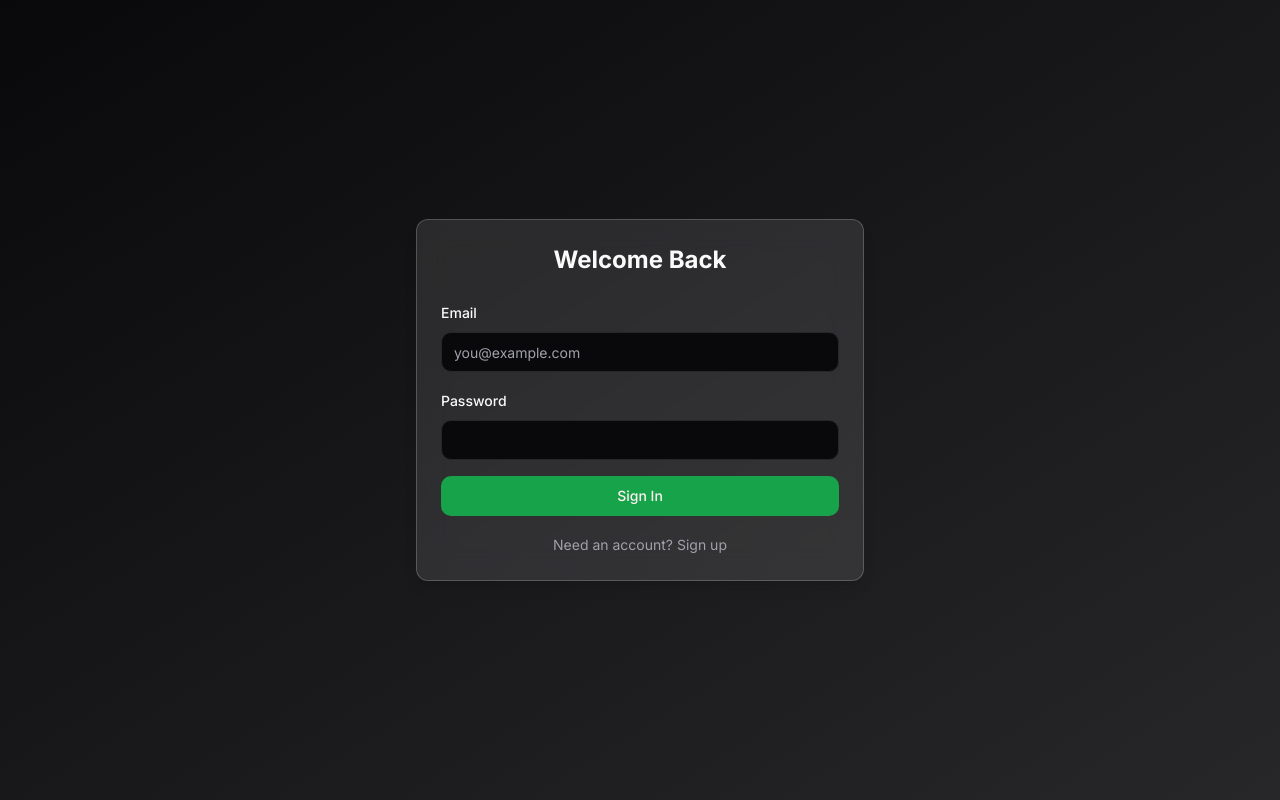
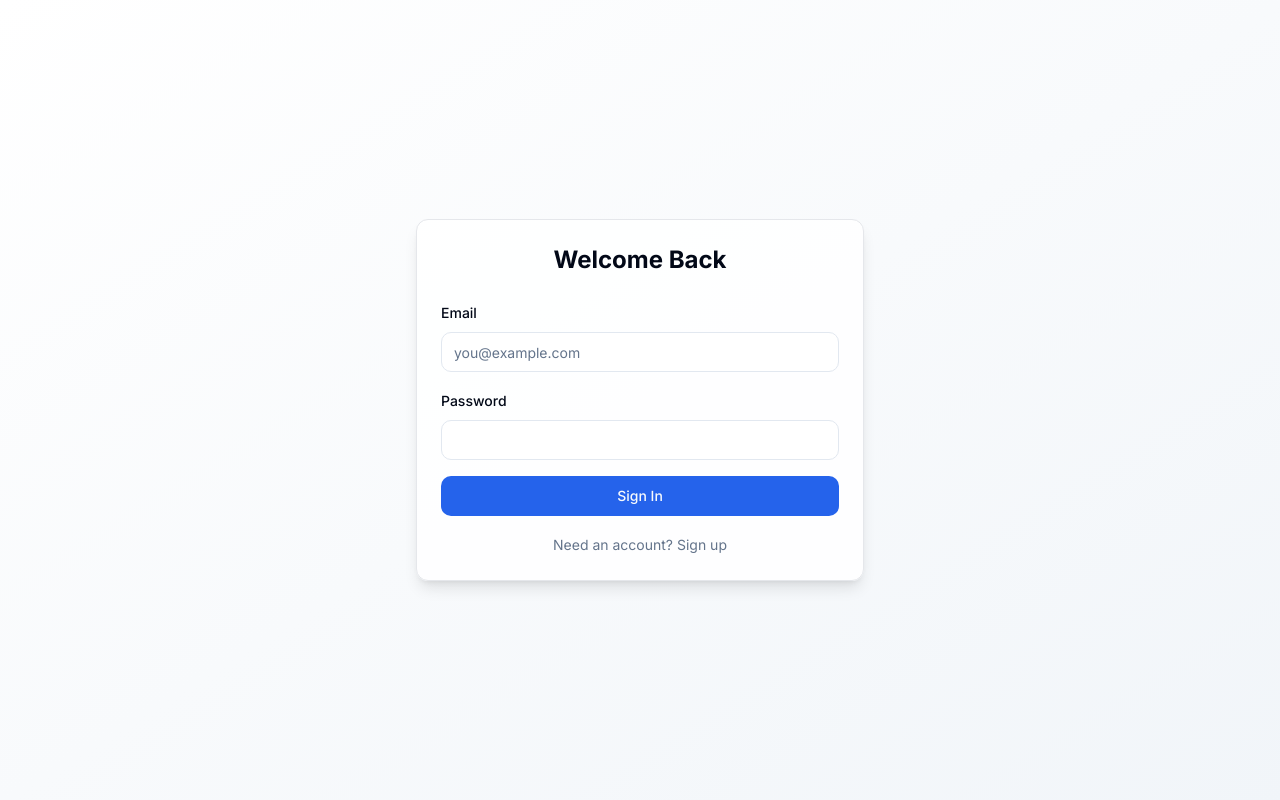
Before and after one commit to HelloWorld-Matt/auto-apply, a React (Vite) app: page /auth in a window 1280 px wide. Built offline with nearby package versions, Linux system fonts and the light colour scheme.

Commit message:
Update styling and app name
- Undid color changes, potentially added theme toggle.
- Changed main color to blue.
- Renamed app to AutoApply.

```diff
--- a/src/components/JobDashboard.tsx
+++ b/src/components/JobDashboard.tsx
@@ -25,41 +25,41 @@ const JobDashboard = () => {
   return (
     <div className="space-y-6">
       <div className="grid grid-cols-1 md:grid-cols-3 gap-4">
-        <Card className="p-6 glass-panel">
+        <Card className="p-6">
           <h3 className="font-semibold mb-2">Total Applications</h3>
-          <p className="text-3xl font-bold bg-gradient-to-br from-white to-white/70 bg-clip-text text-transparent">24</p>
+          <p className="text-3xl font-bold text-foreground">24</p>
           <p className="text-sm text-muted-foreground">+12% from last week</p>
         </Card>
-        <Card className="p-6 glass-panel">
+        <Card className="p-6">
           <h3 className="font-semibold mb-2">Interview Requests</h3>
-          <p className="text-3xl font-bold bg-gradient-to-br from-white to-white/70 bg-clip-text text-transparent">3</p>
+          <p className="text-3xl font-bold text-foreground">3</p>
           <p className="text-sm text-muted-foreground">2 pending responses</p>
         </Card>
-        <Card className="p-6 glass-panel">
+        <Card className="p-6">
           <h3 className="font-semibold mb-2">Match Score</h3>
-          <p className="text-3xl font-bold bg-gradient-to-br from-white to-white/70 bg-clip-text text-transparent">85%</p>
+          <p className="text-3xl font-bold text-foreground">85%</p>
           <p className="text-sm text-muted-foreground">Average job fit</p>
         </Card>
       </div>
 
-      <Card className="p-6 glass-panel">
+      <Card className="p-6">
         <h3 className="font-semibold mb-4">Application Activity</h3>
         <div className="h-[300px] w-full">
           <ResponsiveContainer width="100%" height="100%">
             <LineChart data={data}>
               <CartesianGrid strokeDasharray="3 3" className="opacity-50" />
-              <XAxis dataKey="name" stroke="#ffffff80" />
-              <YAxis stroke="#ffffff80" />
+              <XAxis dataKey="name" stroke="#64748b" />
+              <YAxis stroke="#64748b" />
               <Tooltip
                 contentStyle={{
-                  backgroundColor: "rgba(0,0,0,0.8)",
-                  border: "1px solid rgba(255,255,255,0.2)",
+                  backgroundColor: "white",
+                  border: "1px solid #e2e8f0",
                 }}
               />
               <Line
                 type="monotone"
                 dataKey="applications"
-                stroke="#10B981"
+                stroke="#2563eb"
                 strokeWidth={2}
               />
             </LineChart>
@@ -67,13 +67,13 @@ const JobDashboard = () => {
         </div>
       </Card>
 
-      <Card className="p-6 glass-panel">
+      <Card className="p-6">
         <h3 className="font-semibold mb-4">Recent Activity</h3>
         <div className="space-y-4">
           {[1, 2, 3].map((_, i) => (
             <div
               key={i}
-              className="flex items-center justify-between p-4 rounded-lg bg-white/5 hover:bg-white/10 transition-colors"
+              className="flex items-center justify-between p-4 rounded-lg bg-secondary hover:bg-secondary/80 transition-colors"
             >
               <div>
                 <h4 className="font-medium">Senior Frontend Developer</h4>
@@ -81,7 +81,7 @@ const JobDashboard = () => {
                   Applied 2 hours ago • Match Score: 92%
                 </p>
               </div>
-              <Button variant="outline" size="sm" className="glass-panel hover:bg-white/20">
+              <Button variant="outline" size="sm">
                 View Details
               </Button>
             </div>
--- a/src/index.css
+++ b/src/index.css
@@ -7,25 +7,25 @@
 
 @layer base {
   :root {
-    --background: 240 10% 3.9%;
-    --foreground: 0 0% 98%;
-    --card: 240 10% 3.9%;
-    --card-foreground: 0 0% 98%;
-    --popover: 240 10% 3.9%;
-    --popover-foreground: 0 0% 98%;
-    --primary: 142.1 76.2% 36.3%;
-    --primary-foreground: 355.7 100% 97.3%;
-    --secondary: 240 3.7% 15.9%;
-    --secondary-foreground: 0 0% 98%;
-    --muted: 240 3.7% 15.9%;
-    --muted-foreground: 240 5% 64.9%;
-    --accent: 240 3.7% 15.9%;
-    --accent-foreground: 0 0% 98%;
-    --destructive: 0 62.8% 30.6%;
-    --destructive-foreground: 0 0% 98%;
-    --border: 240 3.7% 15.9%;
-    --input: 240 3.7% 15.9%;
-    --ring: 240 4.9% 83.9%;
+    --background: 0 0% 100%;
+    --foreground: 222.2 84% 4.9%;
+    --card: 0 0% 100%;
+    --card-foreground: 222.2 84% 4.9%;
+    --popover: 0 0% 100%;
+    --popover-foreground: 222.2 84% 4.9%;
+    --primary: 221.2 83.2% 53.3%;
+    --primary-foreground: 210 40% 98%;
+    --secondary: 210 40% 96.1%;
+    --secondary-foreground: 222.2 47.4% 11.2%;
+    --muted: 210 40% 96.1%;
+    --muted-foreground: 215.4 16.3% 46.9%;
+    --accent: 210 40% 96.1%;
+    --accent-foreground: 222.2 47.4% 11.2%;
+    --destructive: 0 84.2% 60.2%;
+    --destructive-foreground: 210 40% 98%;
+    --border: 214.3 31.8% 91.4%;
+    --input: 214.3 31.8% 91.4%;
+    --ring: 221.2 83.2% 53.3%;
     --radius: 0.75rem;
   }
 }
@@ -43,7 +43,7 @@
 
 @layer utilities {
   .glass-panel {
-    @apply backdrop-blur-lg bg-white/10 border border-white/20 shadow-lg;
+    @apply bg-white/90 border border-gray-200 shadow-lg;
   }
 
   .slide-up {
--- a/src/pages/Index.tsx
+++ b/src/pages/Index.tsx
@@ -45,31 +45,31 @@ const Index = () => {
   }
 
   return (
-    <div className="min-h-screen bg-gradient-to-br from-background to-secondary p-6">
+    <div className="min-h-screen bg-gradient-to-br from-background to-secondary/20 p-6">
       <header className="mb-8 fade-in">
         <div className="flex items-center justify-between">
           <div>
             <Badge variant="outline" className="mb-2">Beta</Badge>
-            <h1 className="text-4xl font-bold tracking-tight bg-gradient-to-r from-white to-white/70 bg-clip-text text-transparent">
-              JobHunt AI
+            <h1 className="text-4xl font-bold tracking-tight text-foreground">
+              AutoApply
             </h1>
             <p className="text-muted-foreground mt-1">Automate your job search</p>
           </div>
           <div className="flex gap-4">
-            <Button variant="outline" className="gap-2 glass-panel hover:bg-white/20">
+            <Button variant="outline" className="gap-2">
               Quick Start <ChevronRight className="h-4 w-4" />
             </Button>
             <Button
               variant="outline"
               onClick={signOut}
-              className="gap-2 glass-panel hover:bg-white/20"
+              className="gap-2"
             >
               <LogOut className="h-4 w-4" /> Sign Out
             </Button>
           </div>
         </div>
 
-        <Card className="mt-6 p-4 glass-panel">
+        <Card className="mt-6 p-4">
           <div className="flex items-center justify-between">
             <div>
               <p className="font-medium">Application Progress</p>
@@ -84,28 +84,28 @@ const Index = () => {
         <TabsList className="grid grid-cols-4 gap-4 bg-transparent h-auto p-0">
           <TabsTrigger
             value="dashboard"
-            className="data-[state=active]:glass-panel flex items-center gap-2 p-4 transition-all duration-200"
+            className="data-[state=active]:bg-background flex items-center gap-2 p-4 transition-all duration-200"
           >
             <BarChart3 className="h-4 w-4" />
             Dashboard
           </TabsTrigger>
           <TabsTrigger
             value="jobs"
-            className="data-[state=active]:glass-panel flex items-center gap-2 p-4 transition-all duration-200"
+            className="data-[state=active]:bg-background flex items-center gap-2 p-4 transition-all duration-200"
           >
             <BriefcaseIcon className="h-4 w-4" />
             Jobs
           </TabsTrigger>
           <TabsTrigger
             value="profile"
-            className="data-[state=active]:glass-panel flex items-center gap-2 p-4 transition-all duration-200"
+            className="data-[state=active]:bg-background flex items-center gap-2 p-4 transition-all duration-200"
           >
             <UserCircle2 className="h-4 w-4" />
             Profile
           </TabsTrigger>
           <TabsTrigger
             value="settings"
-            className="data-[state=active]:glass-panel flex items-center gap-2 p-4 transition-all duration-200"
+            className="data-[state=active]:bg-background flex items-center gap-2 p-4 transition-all duration-200"
           >
             <Settings2 className="h-4 w-4" />
             Settings
```
